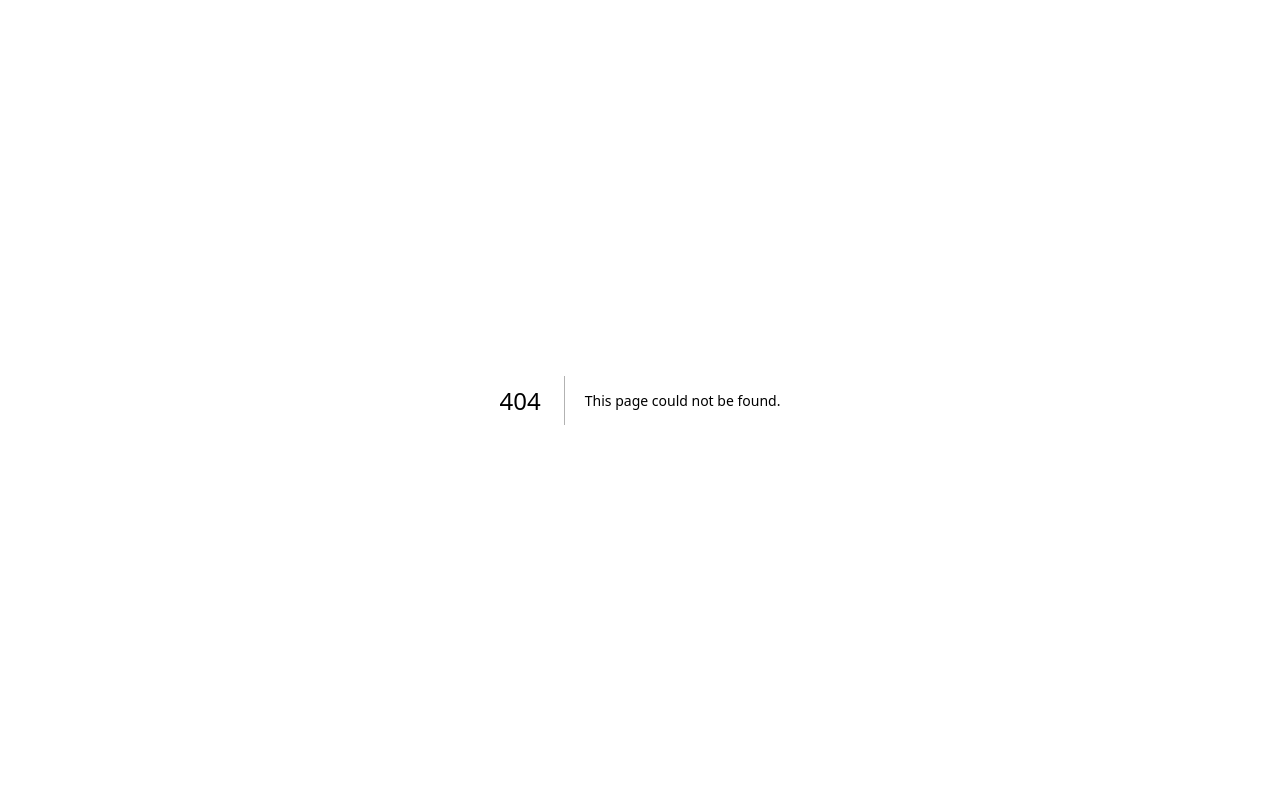
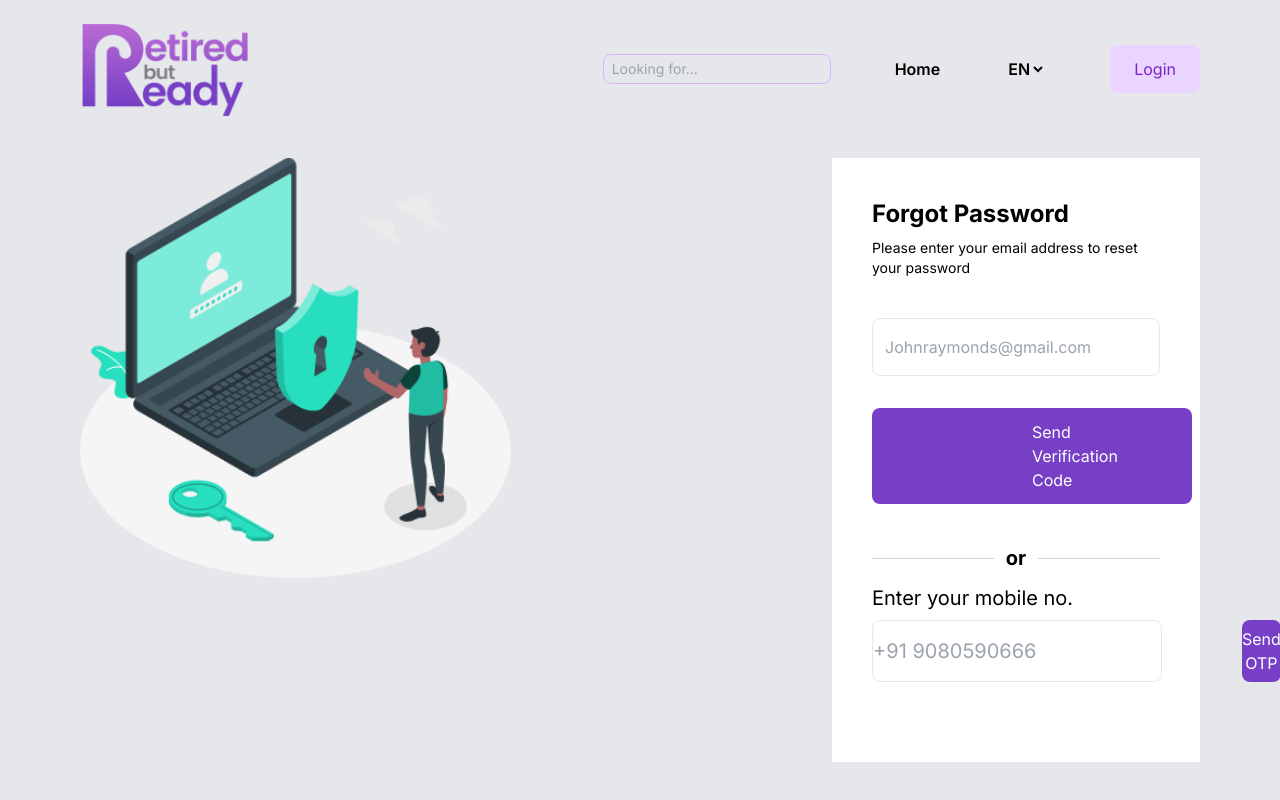
Before and after one commit to morajdhwaj/retired-but-ready, a Next.js app: page /forgot-password in a window 1280 px wide. Before the commit this address had no page. Shown: the top 800 px of the page. Built offline with nearby package versions, Linux system fonts and the light colour scheme.

Commit message:
add forgot password component

```diff
--- /dev/null
+++ b/src/app/(pages)/forgot-password/page.js
@@ -0,0 +1,55 @@
+import Navbar from "@/app/components/Navbar";
+import React from "react";
+import Image from "next/image";
+
+const page = () => {
+  return (
+    <div>
+      <Navbar />
+      <div className="bg-gray-200 flex h-auto">
+        <div className="w-2/5 ">
+          <Image
+            src="/assets/Group-26113.png"
+            width={700}
+            height={200}
+            className=" pt-10 pl-20"
+          />
+        </div>
+        <div className="w-3/5 ">
+          <div className="bg-white  pb-20 p-10 mr-20 ml-80 mt-10 mb-20">
+            <h1 className="font-bold text-2xl">Forgot Password</h1>
+            <h6 className="text-sm pt-2">
+              Please enter your email address to reset your password
+            </h6>
+            <input
+              placeholder="Johnraymonds@gmail.com"
+              className="border border-gray-200 rounded-lg py-4 mt-10 w-full p-3 "
+            />
+            <button className="bg-[#773FC6] text-white px-40 py-3 rounded-lg mt-8 w-full">
+              Send Verification Code
+            </button>
+            <div className="flex items-center justify-center mt-10 ">
+              <div className="bg-gray-300 h-[1px] w-[200px]" />
+              <h1 className="text-xl font-bold ml-3 mr-3">or</h1>
+              <div className="bg-gray-300 h-[1px] w-[200px] " />
+            </div>
+            <div className=" mt-3">
+              <h1 className="text-xl">Enter your mobile no.</h1>
+              <div className=" flex p-auto ">
+                <input
+                  placeholder="+91 9080590666"
+                  className="border border-gray-200 rounded-lg px-55 py-4 mt-2 text-xl"
+                />
+                <button className="bg-[#773FC6] rounded-lg  text-white mt-2 ml-20 w-full">
+                  Send OTP
+                </button>
+              </div>
+            </div>
+          </div>
+        </div>
+      </div>
+    </div>
+  );
+};
+
+export default page;
```
